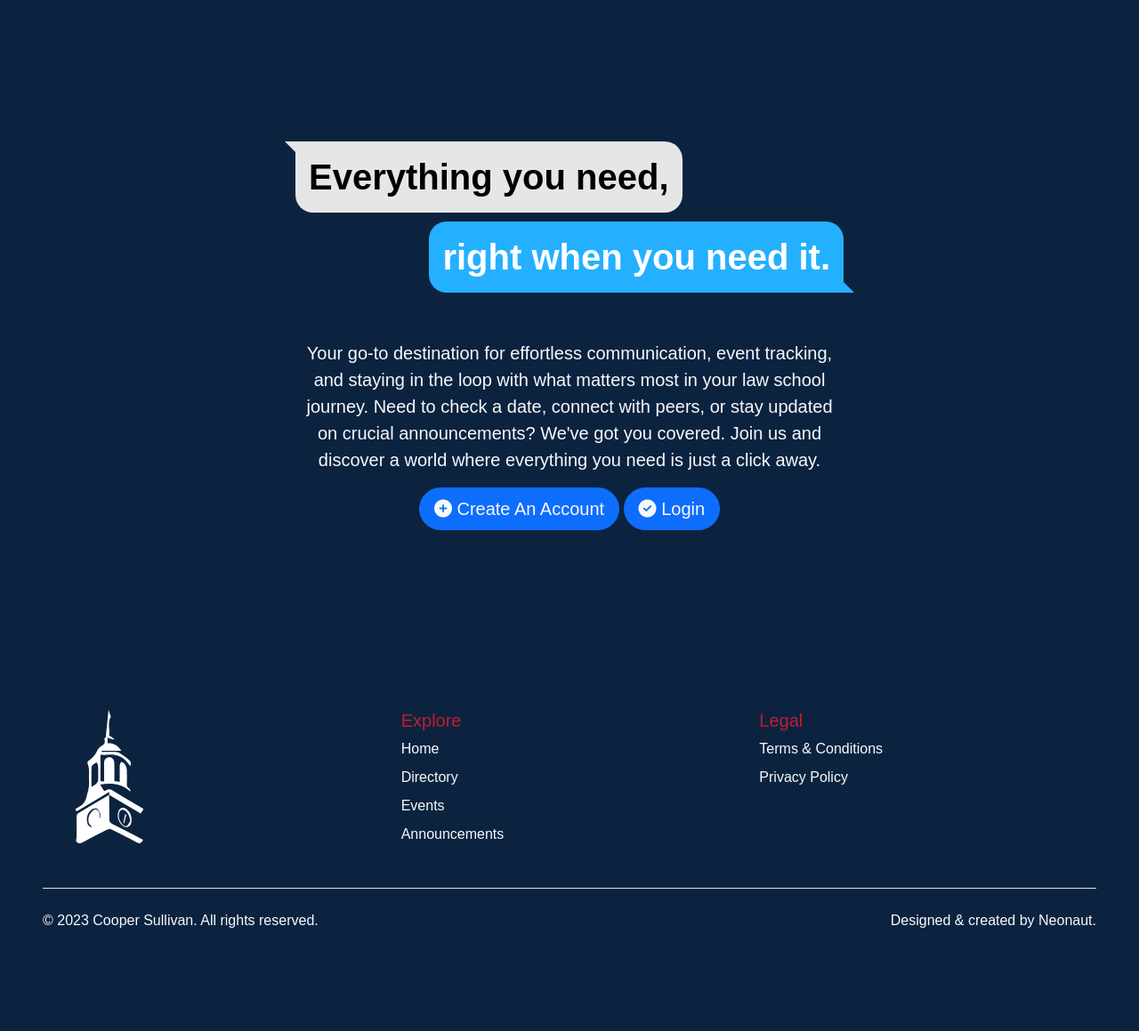
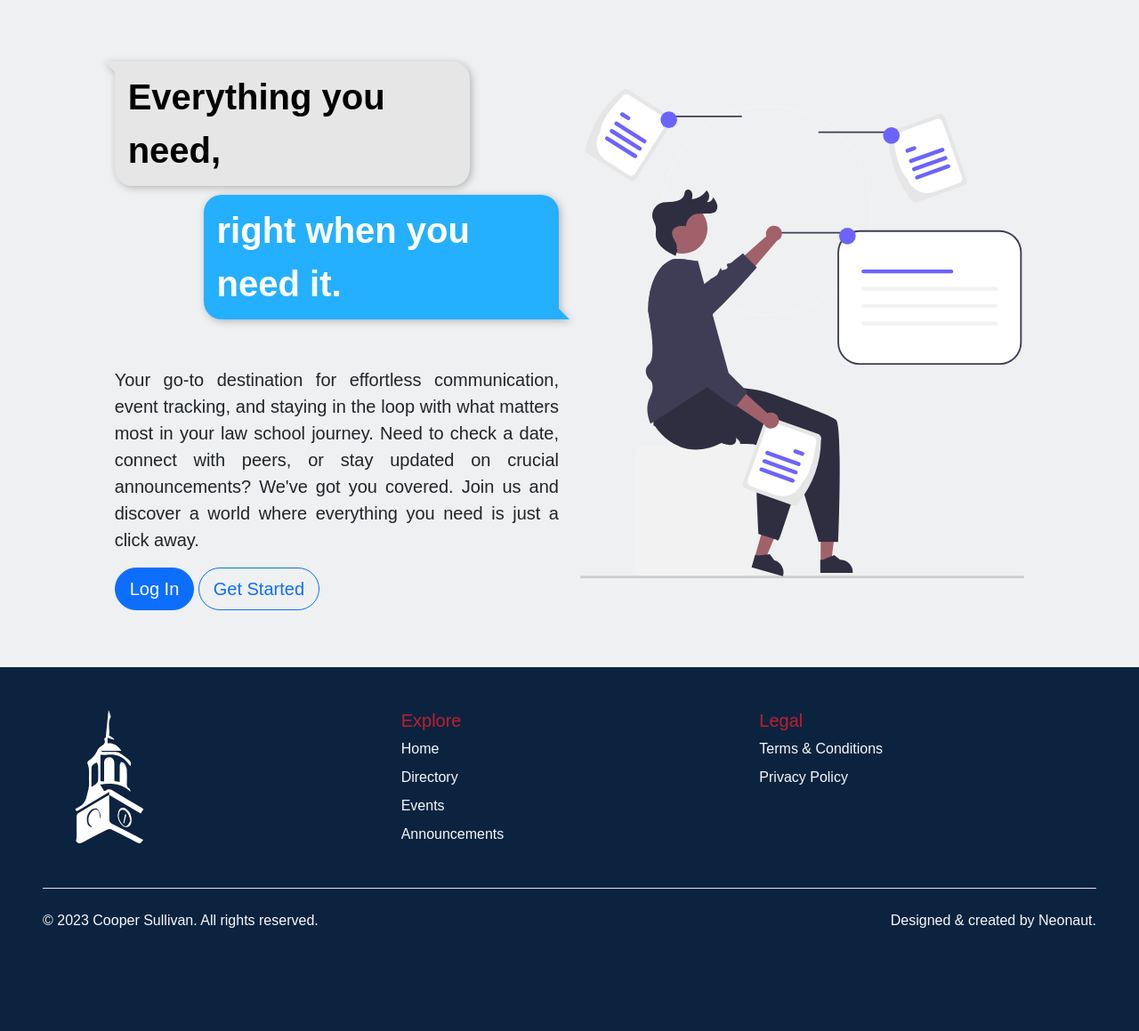
Before and after one commit to coopersully/law_app, a Django app: page / in a window 1280 px wide. Shown: the part 76-1235 px from the top of the page at 89% size. Run offline with Django 4.2, Linux system fonts and the light colour scheme; parts of the project's set-up code (start-up, migrations or seed data) failed here and were passed over; some libraries are stand-ins or nearby versions.

Commit message:
Update home page styling :two:

```diff
--- a/static/css/messages.css
+++ b/static/css/messages.css
@@ -16,6 +16,7 @@
     display: inline-block;
     max-width: 80%;
     position: relative; /* Necessary for the ::before pseudo-element */
+    filter: drop-shadow(2px 2px 4px rgba(0, 0, 0, 0.25)); /* Shadow applied */
 }
 
 .msg-incoming {
--- a/static/css/styles.css
+++ b/static/css/styles.css
@@ -11,10 +11,6 @@
 
 body {
     background: var(--samford-gray);
-}
-
-.bg-blue {
-    background: var(--samford-blue);
 }
 
 .full-screen-h {
--- a/templates/index.html
+++ b/templates/index.html
@@ -1,30 +1,37 @@
 {% extends 'base.html' %}
+{% load static %}
 
 {% block title %}Home{% endblock %}
 
 {% block content %}
-    <div class="container-fluid full-screen-h bg-blue text-light">
-        <div class="row justify-content-center align-items-center full-screen-h">
-            <div class="col-md-6 text-center position-relative">
+    <div class="container-fluid full-screen-h">
+        <div class="row justify-content-center align-items-center full-screen-h col-10 mx-auto">
+            <div class="col-md-6 position-relative">
 
                 <div class="fw-bolder fs-1 chat-container">
                     <span class="msg msg-incoming">Everything you need,</span>
                     <span class="msg msg-outgoing">right when you need it.</span>
                 </div>
 
-                <p class="lead mt-5">
+                <p class="lead mt-5 text-justify">
                     Your go-to destination for effortless communication, event tracking, and staying in the loop with
                     what matters most in your law school journey. Need to check a date, connect with peers, or stay
                     updated on crucial announcements? We've got you covered. Join us and discover a world where
                     everything you need is just a click away.
                 </p>
 
-                <a href="{% url 'signup' %}" class="btn btn-primary btn-lg rounded-pill text-light">
-                    <i class="fa-solid fa-circle-plus"></i> Create An Account
-                </a>
-                <a href="{% url 'login' %}" class="btn btn-primary btn-lg rounded-pill text-light">
-                    <i class="fa-solid fa-circle-check"></i> Login
-                </a>
+                <div>
+                    <a href="{% url 'login' %}" class="btn btn-lg btn-primary rounded-pill">
+                        Log In
+                    </a>
+                    <a href="{% url 'signup' %}" class="btn btn-lg btn-outline-primary rounded-pill">
+                        Get Started
+                    </a>
+                </div>
+
+            </div>
+            <div class="col-md-6 text-center position-relative">
+                <img class="img-fluid" src="{% static 'images/people/ideas.svg' %}" alt="People sharing ideas">
             </div>
         </div>
     </div>
```
Also changed, not shown: static/images/people/ideas.svg (added), static/images/people/status_updates.svg (added).
